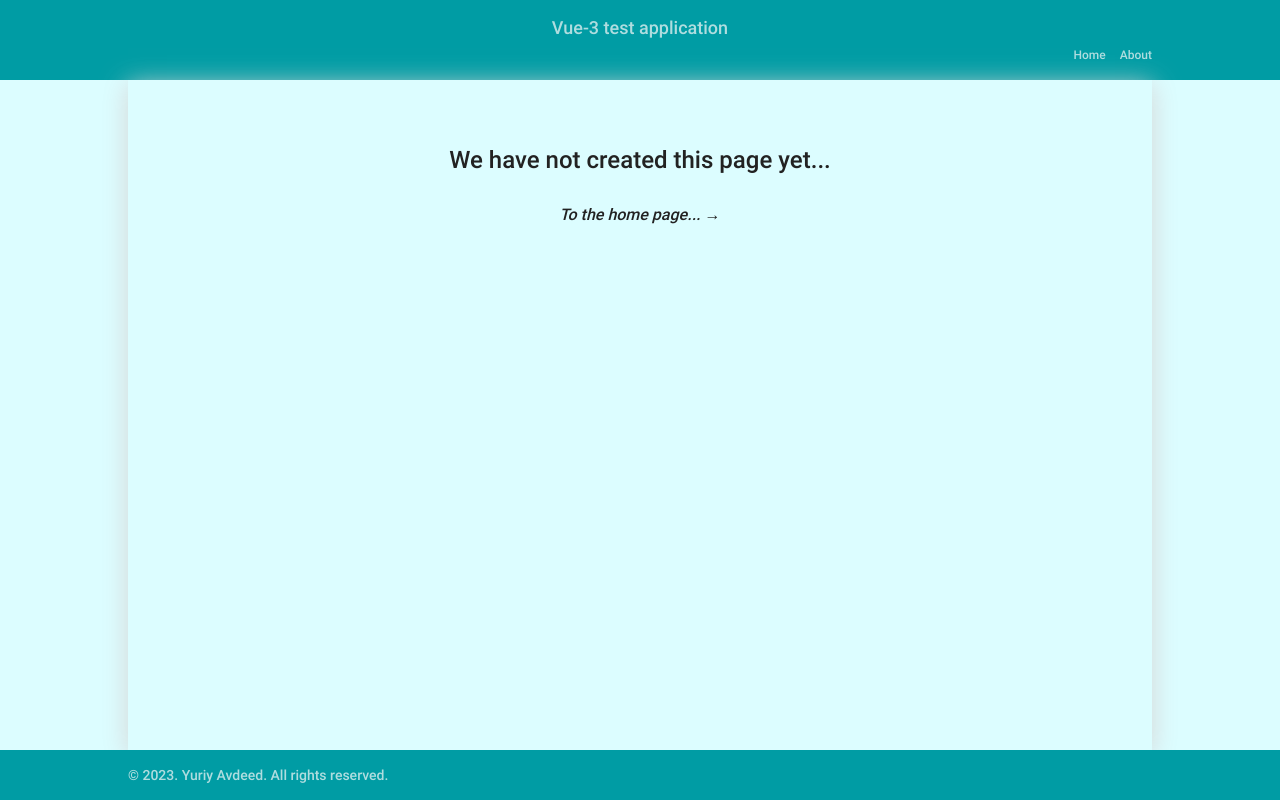
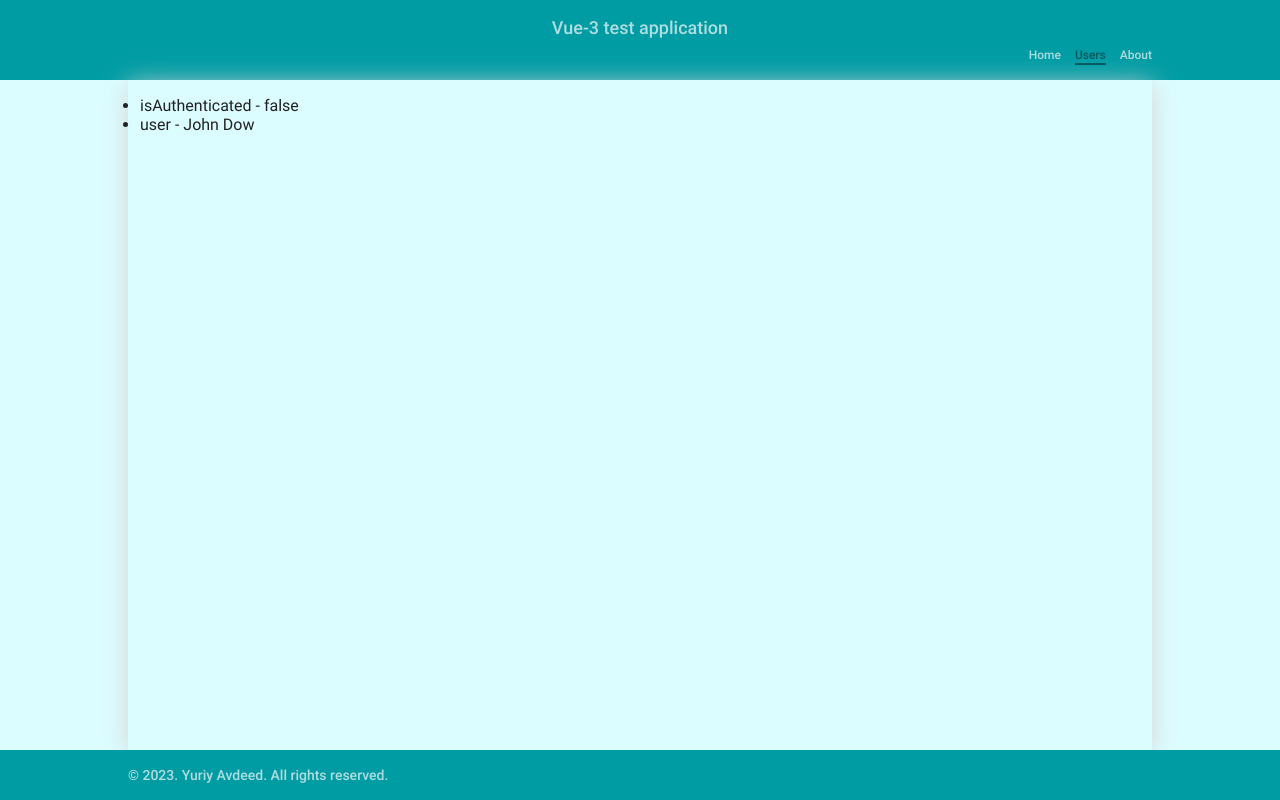
Before and after one commit to yuriy-avdeev/light-users-system, a Vue app: page /users in a window 1280 px wide. Built offline with nearby package versions, Linux system fonts and the light colour scheme.

Commit message:
feat: cutomize user store

```diff
--- a/package.json
+++ b/package.json
@@ -15,7 +15,8 @@
   "dependencies": {
     "pinia": "^2.1.6",
     "vue": "^3.3.4",
-    "vue-router": "^4.2.4"
+    "vue-router": "^4.2.4",
+    "@types/vue-router": "^2.0.0"
   },
   "devDependencies": {
     "@rushstack/eslint-patch": "^1.3.3",
--- a/src/components/AppHeader.vue
+++ b/src/components/AppHeader.vue
@@ -12,6 +12,7 @@ defineProps<{
 
     <nav class="header__nav">
       <RouterLink class="header__link" to="/">Home</RouterLink>
+      <RouterLink class="header__link" to="/users">Users</RouterLink>
       <RouterLink class="header__link" to="/about">About</RouterLink>
     </nav>
   </header>
--- /dev/null
+++ b/src/middlewares/user.ts
@@ -0,0 +1,23 @@
+import type { RouteLocationNormalized, NavigationGuardNext } from 'vue-router';
+
+// TODO - import users here
+interface User {
+  id: number;
+  name: string;
+}
+
+const users: User[] = [
+  { id: 555, name: 'User 1' },
+  { id: 333, name: 'User 2' },
+];
+
+export const validateUser = (
+  to: RouteLocationNormalized,
+  from: RouteLocationNormalized,
+  next: NavigationGuardNext
+) => {
+  const userId: number = Number(to.params.id);
+  const userExists: boolean = users.some((user) => user.id === userId);
+  if (userExists) next();
+  else next('/not-found');
+};
--- a/src/pages/AboutPage.vue
+++ b/src/pages/AboutPage.vue
@@ -1,19 +1,10 @@
 <script setup lang="ts">
-import { RouterLink } from 'vue-router';
-
-defineProps<{
-  title: String;
-}>();
+//
 </script>
 
 <template>
   <div class="about">
     <h1>About page test</h1>
-
-    <nav class="header__nav">
-      <RouterLink class="header__link" to="/">Home</RouterLink>
-      <RouterLink class="header__link" to="/about">About</RouterLink>
-    </nav>
   </div>
 </template>
 
--- /dev/null
+++ b/src/pages/UserPage.vue
@@ -0,0 +1,9 @@
+<script setup lang="ts">
+//
+</script>
+
+<template>
+  <div>
+    <h2>User with id - {{ $route.params.id }} page test</h2>
+  </div>
+</template>
--- /dev/null
+++ b/src/pages/UsersListPage.vue
@@ -0,0 +1,21 @@
+<script setup lang="ts">
+import { storeToRefs } from 'pinia';
+import { useUserStore } from '@/stores/user';
+import { computed } from 'vue';
+
+const userStore = useUserStore();
+const { isAuthenticated, user } = storeToRefs(userStore);
+const userName = computed(
+  () => `${user.value.first_name} ${user.value.second_name}`
+);
+</script>
+
+<template>
+  <ul class="users-list-page">
+    <li class="users-list-page__item">
+      isAuthenticated - {{ isAuthenticated }}
+    </li>
+
+    <li class="users-list-page__item">user - {{ userName }}</li>
+  </ul>
+</template>
--- a/src/router/index.ts
+++ b/src/router/index.ts
@@ -1,5 +1,6 @@
 import { createRouter, createWebHistory } from 'vue-router';
 import HomePage from '../pages/HomePage.vue';
+import { validateUser } from '../middlewares/user';
 
 const router = createRouter({
   history: createWebHistory(import.meta.env.BASE_URL),
@@ -7,19 +8,27 @@ const router = createRouter({
   routes: [
     {
       path: '/',
-      name: 'home',
       component: HomePage,
     },
 
     {
       path: '/about',
-      name: 'about',
       component: () => import('../pages/AboutPage.vue'),
     },
 
     {
+      path: '/users',
+      component: () => import('../pages/UsersListPage.vue'),
+    },
+
+    {
+      path: '/users/:id',
+      component: () => import('../pages/UserPage.vue'),
+      beforeEnter: validateUser,
+    },
+
+    {
       path: '/:pathMatch(.*)*',
-      name: 'not-found',
       component: () => import('../pages/NotFoundPage.vue'),
     },
   ],
--- /dev/null
+++ b/src/stores/user.ts
@@ -0,0 +1,52 @@
+// store/user.ts
+import { defineStore } from 'pinia';
+import { ref, computed } from 'vue';
+
+interface User {
+  login: string;
+  password: string;
+  first_name: string;
+  second_name: string;
+  id: number;
+}
+
+export const useUserStore = defineStore('user', () => {
+  const auth = ref(false);
+
+  const user = ref<User>({
+    login: 'admin',
+    password: 'qwerty',
+    first_name: 'John',
+    second_name: 'Dow',
+    id: 555,
+  });
+
+  const users = ref<User[]>([
+    {
+      login: 'admin',
+      password: 'qwerty',
+      first_name: 'John',
+      second_name: 'Dow',
+      id: 555,
+    },
+  ]);
+
+  const isAuthenticated = computed(() => auth.value);
+
+  function login(login: string, password: string) {
+    const foundUser = users.value.find(
+      (u) => u.login === login && u.password === password
+    );
+    if (foundUser) {
+      // user = foundUser;
+      auth.value = true;
+      // Save credentials (e.g., in cookies or local storage)
+    }
+  }
+
+  function logout() {
+    auth.value = false;
+  }
+
+  return { auth, user, users, isAuthenticated, login, logout };
+});
--- a/tsconfig.app.json
+++ b/tsconfig.app.json
@@ -5,6 +5,7 @@
   "compilerOptions": {
     "composite": true,
     "baseUrl": ".",
+    "types": ["vue", "vue-router"],
     "paths": {
       "@/*": ["./src/*"]
     }
```
Also changed, not shown: src/stores/counter.ts (deleted, +0 -12 lines), 1 other file (tests, documents, lock files or other folders).
